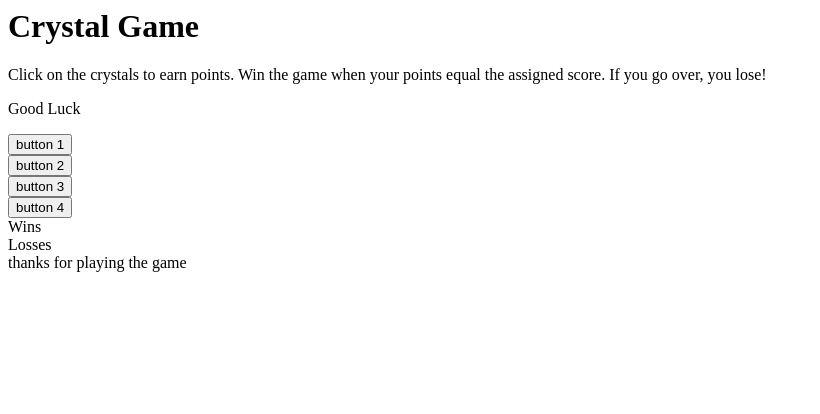
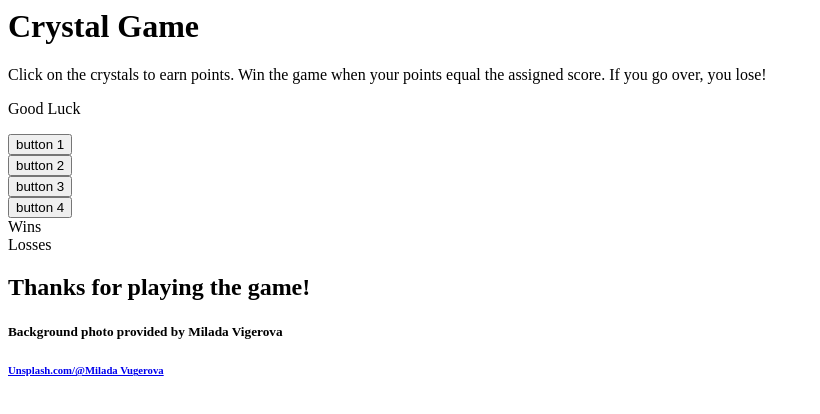
Before and after one commit to sl8te/crystalGuessGame, a plain HTML site: page index.html in a window 1280 px wide. Shown: the whole page, without its empty margins (0-820 px from the left). Drawn offline with Linux system fonts and the light colour scheme; files whose address does not match are found by name.

Commit message:
Added Images

```diff
--- a/index.html
+++ b/index.html
@@ -51,6 +51,10 @@
         </div>
     </div>
 
-    <footer>thanks for playing the game</footer>
+    <footer>
+        <h2>Thanks for playing the game!</h2>
+        <h5>Background photo provided by Milada Vigerova</h5>
+        <h6> <a href="https://unsplash.com/@mili_vigerova">Unsplash.com/@Milada Vugerova</a> </h6>
+    </footer>
 </body>
 </html>
```
Also changed, not shown: assets/images/crystal-576238_640.png (added), assets/images/crystal-576581_640.png (added), assets/images/stone-576361_640.png (added), assets/images/treasures-3487034_640.png (added), 2 other files.
